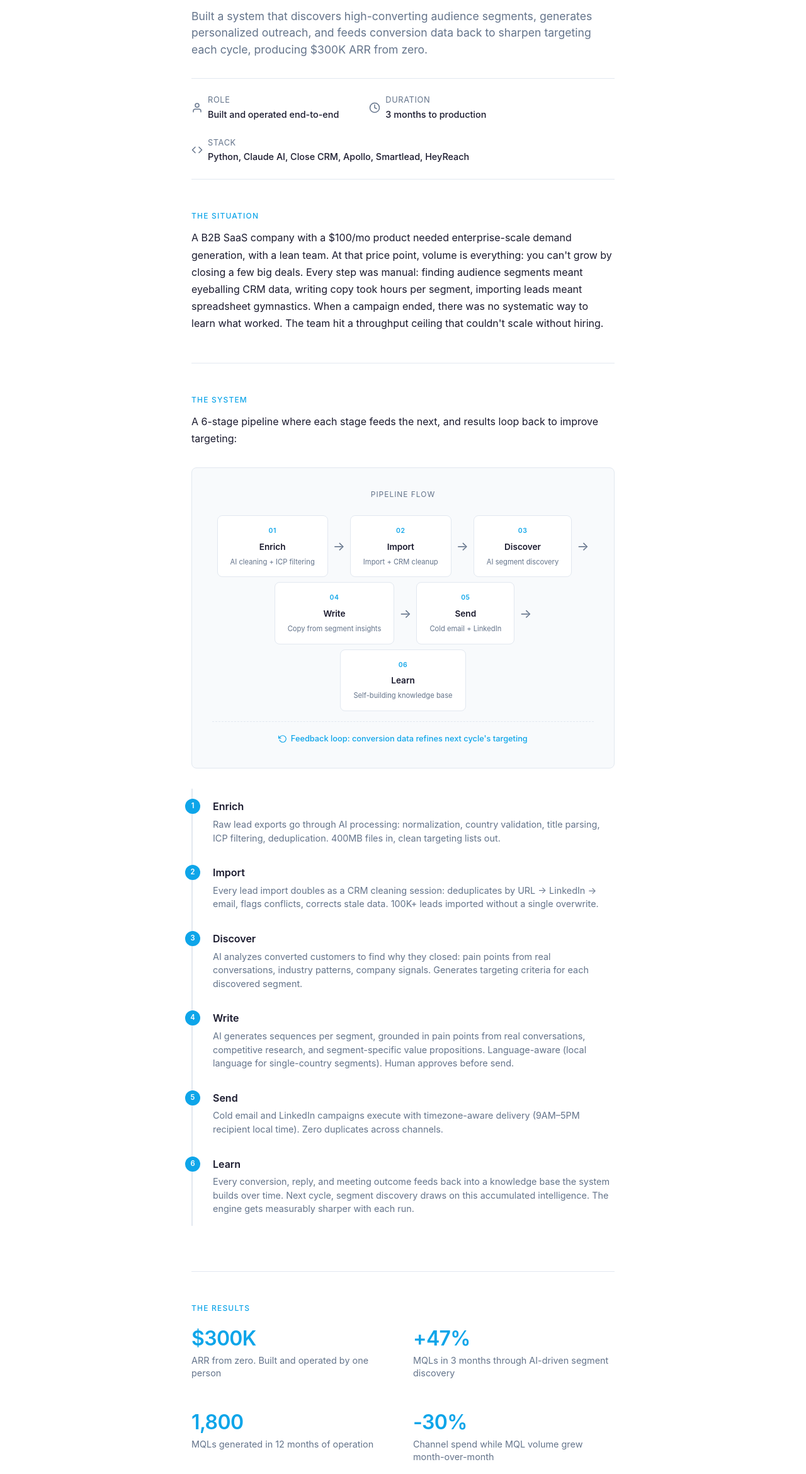
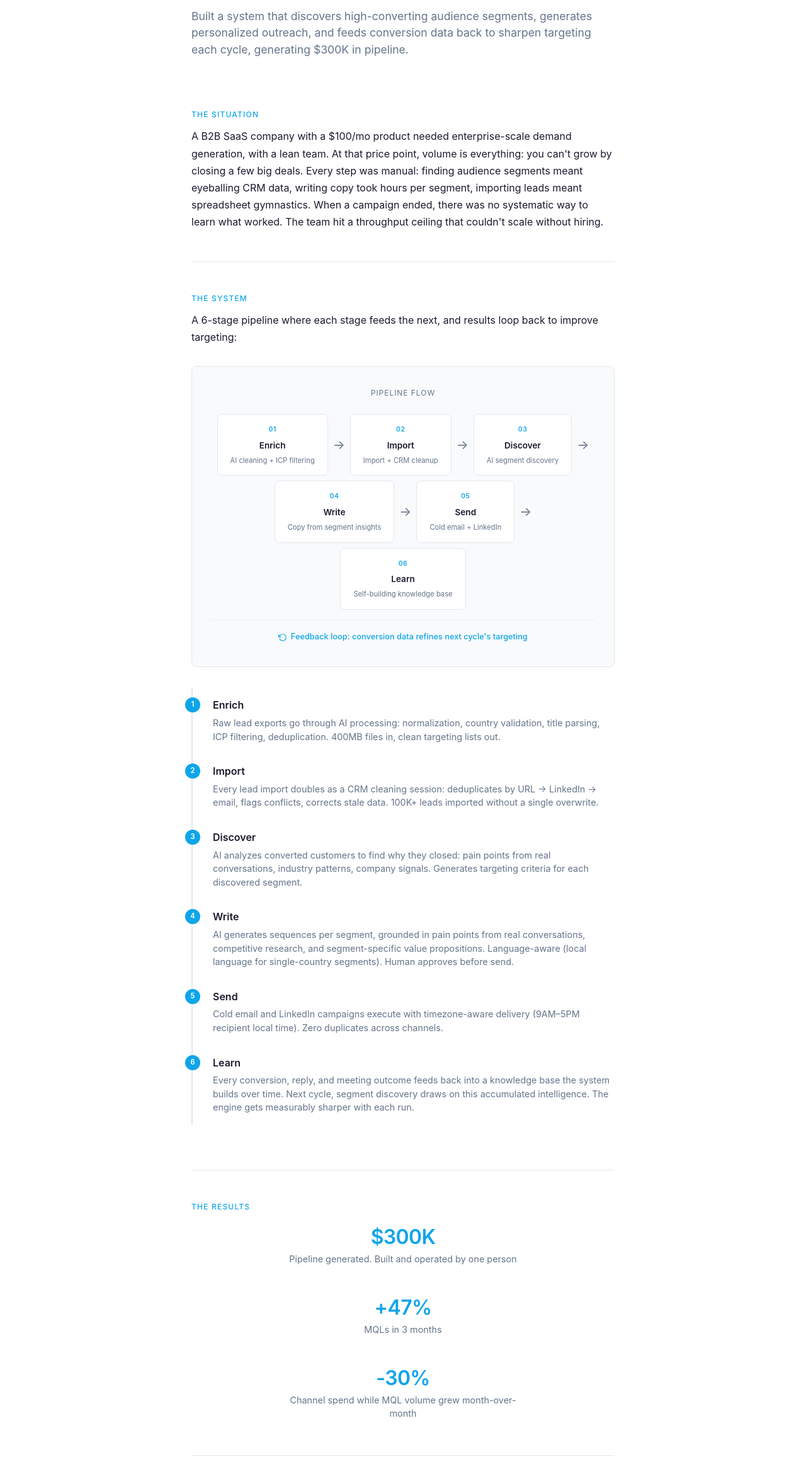
Before and after one commit to dan-po-marketing/portfolio, a plain HTML site: page cases/outbound-engine.html in a window 1280 px wide. Shown: the part 179-2519 px from the top of the page at 63% size. Drawn offline with Linux system fonts and the light colour scheme.

Commit message:
Outbound engine case: remove quick-facts, fix results, reorder card desc
- Remove Role/Duration/Stack block (stack covered in Under the Hood)
- Results: single column centered, one per row
- ARR from zero → pipeline generated
- Remove 1,800 MQLs metric (redundant)
- MQLs in 3 months: remove AI-driven segment discovery suffix
- Card description: reorder segments before enriches
- Meta/oneliner: ARR → pipeline

Co-Authored-By: Claude Opus 4.6 <noreply@anthropic.com>

```diff
--- a/cases/outbound-engine.html
+++ b/cases/outbound-engine.html
@@ -4,7 +4,7 @@
   <meta charset="UTF-8">
   <meta name="viewport" content="width=device-width, initial-scale=1.0">
   <title>Demand Generation Engine | Daniel Polozhy</title>
-  <meta name="description" content="Built a system that discovers high-converting audience segments, generates personalized outreach, and feeds conversion data back to sharpen targeting each cycle, producing $300K ARR from zero.">
+  <meta name="description" content="Built a system that discovers high-converting audience segments, generates personalized outreach, and feeds conversion data back to sharpen targeting each cycle, generating $300K in pipeline.">
   <link rel="stylesheet" href="../style.css">
 </head>
 <body>
@@ -27,33 +27,9 @@
     <!-- Hero -->
     <section class="cs-hero">
       <h1 class="cs-hero__title">Demand Generation Engine</h1>
-      <p class="cs-hero__oneliner">Built a system that discovers high-converting audience segments, generates personalized outreach, and feeds conversion data back to sharpen targeting each cycle, producing $300K ARR from zero.</p>
+      <p class="cs-hero__oneliner">Built a system that discovers high-converting audience segments, generates personalized outreach, and feeds conversion data back to sharpen targeting each cycle, generating $300K in pipeline.</p>
     </section>
 
-    <!-- Quick Facts -->
-    <div class="quick-facts fade-in">
-      <div class="quick-fact">
-        <svg class="quick-fact__icon" viewBox="0 0 24 24" fill="none" stroke="currentColor" stroke-width="2" stroke-linecap="round" stroke-linejoin="round"><path d="M20 21v-2a4 4 0 0 0-4-4H8a4 4 0 0 0-4 4v2"/><circle cx="12" cy="7" r="4"/></svg>
-        <div>
-          <div class="quick-fact__label">Role</div>
-          <div class="quick-fact__value">Built and operated end-to-end</div>
-        </div>
-      </div>
-      <div class="quick-fact">
-        <svg class="quick-fact__icon" viewBox="0 0 24 24" fill="none" stroke="currentColor" stroke-width="2" stroke-linecap="round" stroke-linejoin="round"><circle cx="12" cy="12" r="10"/><polyline points="12 6 12 12 16 14"/></svg>
-        <div>
-          <div class="quick-fact__label">Duration</div>
-          <div class="quick-fact__value">3 months to production</div>
-        </div>
-      </div>
-      <div class="quick-fact">
-        <svg class="quick-fact__icon" viewBox="0 0 24 24" fill="none" stroke="currentColor" stroke-width="2" stroke-linecap="round" stroke-linejoin="round"><polyline points="16 18 22 12 16 6"/><polyline points="8 6 2 12 8 18"/></svg>
-        <div>
-          <div class="quick-fact__label">Stack</div>
-          <div class="quick-fact__value">Python, Claude AI, Close CRM, Apollo, Smartlead, HeyReach</div>
-        </div>
-      </div>
-    </div>
 
     <!-- Situation -->
     <section class="cs-section fade-in">
@@ -152,15 +128,11 @@
       <div class="metrics-grid">
         <div class="metric-card">
           <div class="metric-card__number">$300K</div>
-          <div class="metric-card__label">ARR from zero. Built and operated by one person</div>
+          <div class="metric-card__label">Pipeline generated. Built and operated by one person</div>
         </div>
         <div class="metric-card">
           <div class="metric-card__number">+47%</div>
-          <div class="metric-card__label">MQLs in 3 months through AI-driven segment discovery</div>
-        </div>
-        <div class="metric-card">
-          <div class="metric-card__number">1,800</div>
-          <div class="metric-card__label">MQLs generated in 12 months of operation</div>
+          <div class="metric-card__label">MQLs in 3 months</div>
         </div>
         <div class="metric-card">
           <div class="metric-card__number">-30%</div>
--- a/style.css
+++ b/style.css
@@ -358,8 +358,11 @@ img { max-width: 100%; height: auto; }
 /* Metrics Grid */
 .metrics-grid {
   display: grid;
-  grid-template-columns: repeat(2, 1fr);
+  grid-template-columns: 1fr;
   gap: 2rem;
+  text-align: center;
+  max-width: 400px;
+  margin: 0 auto;
 }
 
 .metric-card { padding: 0.5rem 0; }
```
Also changed, not shown: index.html (+1 -1 lines).
